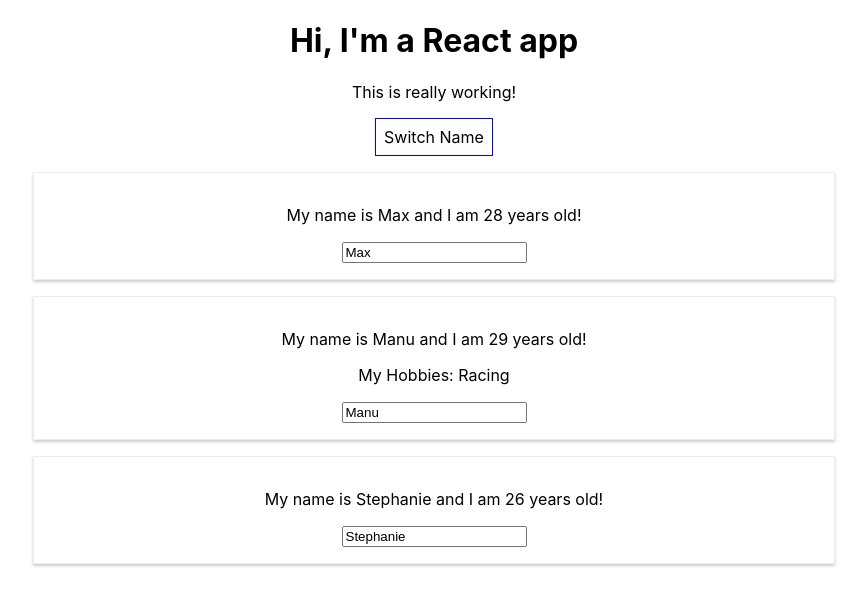
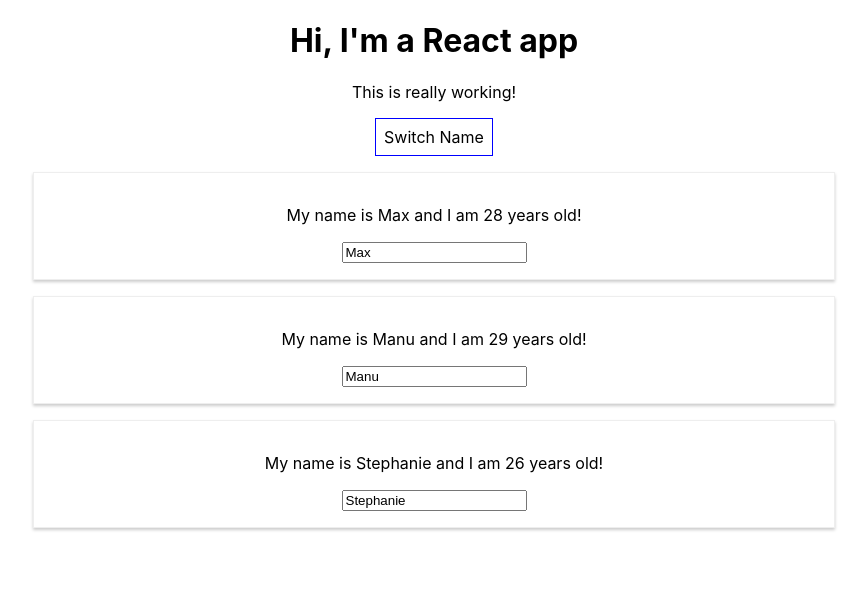
Before and after one commit to frankmathy/react-complete-guide, a React (Create React App) app: page / in a window 1280 px wide. Both pictures are taken after a click on the button "Switch Name". Shown: the top 606 px of the page, without its empty margins (206-1073 px from the left). Built offline with nearby package versions, Linux system fonts and the light colour scheme.

Commit message:
Dynamic persons list with deletion

```diff
--- a/src/App.js
+++ b/src/App.js
@@ -13,17 +13,6 @@
     showPersons: false
   }
 
-  switchNameHandler = (newName) => {
-    // console.log('Was clicked');
-    this.setState({
-      persons: [
-        { name: 'Max', age: 28 },
-        { name: 'Manu', age: 29 },
-        { name: 'Stephanie', age: 27 },
-      ]
-    })
-  }
-
   nameChangedHandler = (event) => {
     this.setState({
       persons: [
@@ -32,6 +21,12 @@
         { name: 'Stephanie', age: 27 },
       ]
     })
+  }
+
+  deletePersonHandler = (personIndex) => {
+    const persons = this.state.persons;
+    persons.splice(personIndex, 1);
+    this.setState({persons: persons});
   }
 
   togglePersonsHandler = () => {
@@ -48,6 +43,21 @@
       cursor: 'pointer'
     };
 
+    let persons = null;
+    if (this.state.showPersons) {
+      persons = (
+        <div >
+          {this.state.persons.map((person, index) => {
+            return <Person
+              click={() => this.deletePersonHandler(index)}
+              name={person.name}
+              age={person.age}/>
+          })}
+      </div>
+
+      );
+    }
+
     return  (
         <div className="App">
           <h1>Hi, I'm a React app</h1>
@@ -55,21 +65,7 @@
           <button
             style={style}
             onClick={this.togglePersonsHandler}>Switch Name</button>
-          { this.state.showPersons === true ?
-            <div >
-              <Person
-                name={this.state.persons[0].name}
-                age={this.state.persons[0].age}/>
-              <Person
-                name={this.state.persons[1].name}
-                age={this.state.persons[1].age}
-                click={this.switchNameHandler.bind(this, "Max!")}
-                changed={this.nameChangedHandler}>My Hobbies: Racing</Person>
-              <Person
-                name={this.state.persons[2].name}
-                age={this.state.persons[2].age}/>
-            </div> : null
-          }
+            {persons}
         </div>
     );
   }
```
